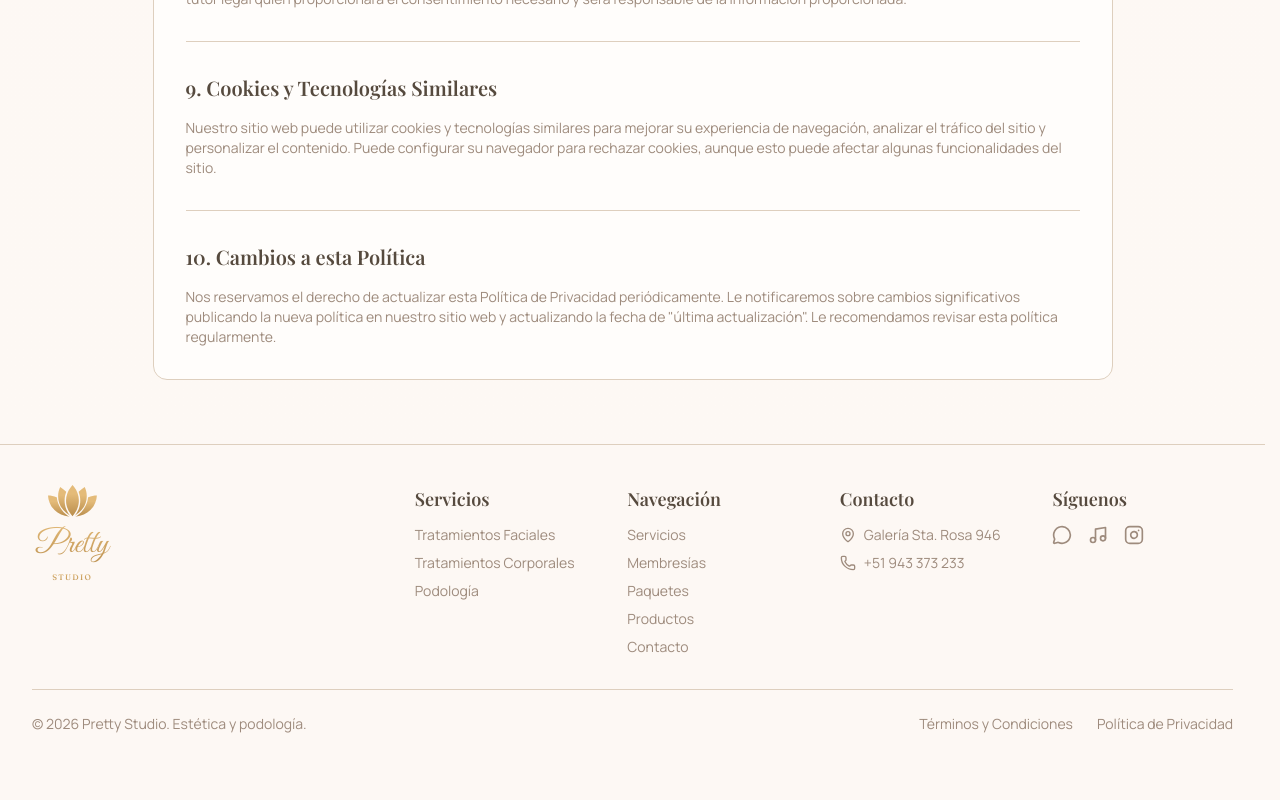
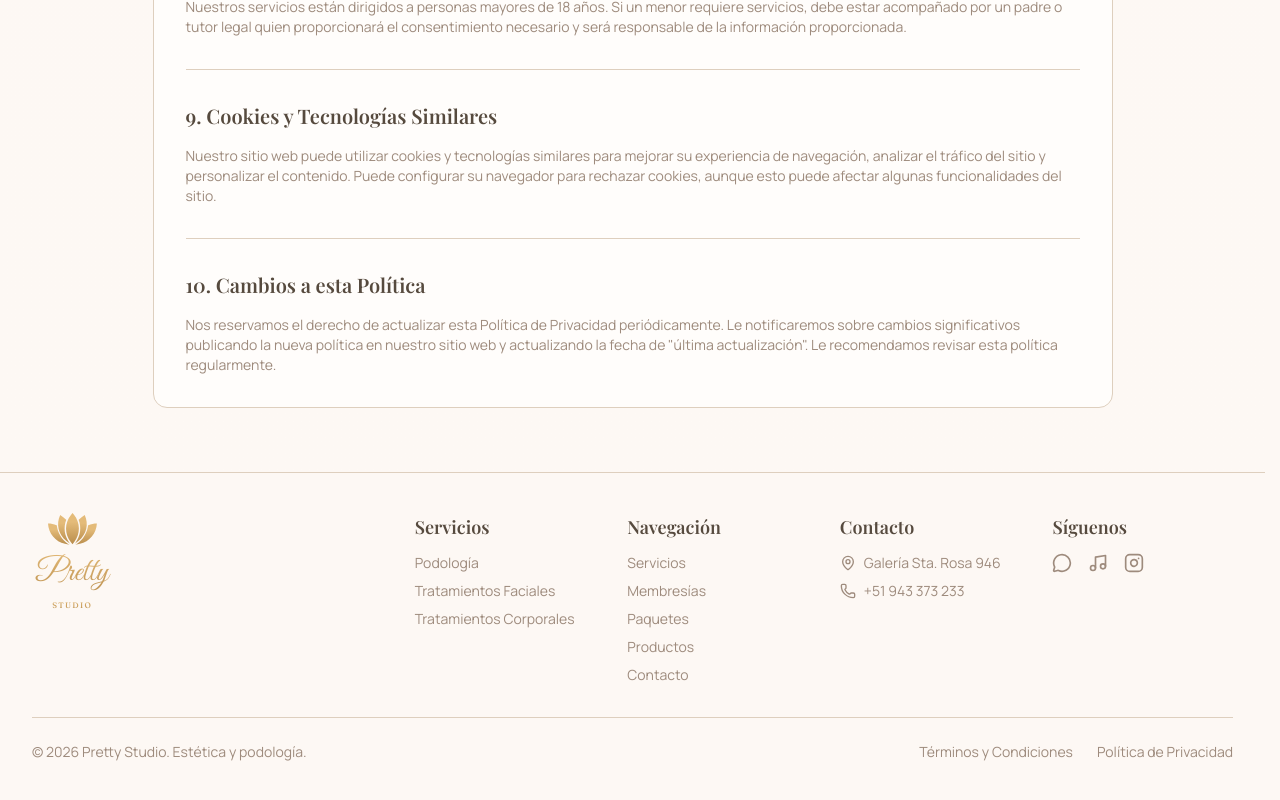
Before and after one commit to zGIKS/pretty-shop, a Next.js app: page /privacy in a window 1280 px wide. Shown: the part 2033-2833 px from the top of the page. Before the commit the page ends 2807 px from the top, so only its background shows below. Built offline with nearby package versions, Linux system fonts and the light colour scheme.

Commit message:
fix: adjust site header gap for better layout consistency in responsive design

```diff
--- a/src/app/globals.css
+++ b/src/app/globals.css
@@ -42,7 +42,7 @@
 :root {
   --radius: 0.625rem;
   --site-header-offset: 6.5rem;
-  --site-header-gap: 2rem;
+  --site-header-gap: 2.5rem;
 
   /* Brand palette */
   --brand-rose: #c7b6a8;
@@ -89,7 +89,13 @@
 @media (min-width: 640px) {
   :root {
     --site-header-offset: 7.5rem;
-    --site-header-gap: 1.75rem;
+    --site-header-gap: 2.5rem;
+  }
+}
+
+@media (min-width: 1024px) {
+  :root {
+    --site-header-gap: 3.5rem;
   }
 }
 
--- a/src/components/footer.tsx
+++ b/src/components/footer.tsx
@@ -11,12 +11,9 @@ import {
 
 export default function Footer() {
   const servicios = [
+    { label: "Podología", href: "/servicios/podologia" },
     { label: "Tratamientos Faciales", href: "/servicios/tratamientos-faciales" },
-    {
-      label: "Tratamientos Corporales",
-      href: "/servicios/tratamientos-corporales",
-    },
-    { label: "Podología", href: "/servicios/podologia" },
+    { label: "Tratamientos Corporales", href: "/servicios/tratamientos-corporales" },
   ];
 
   const navegacion = [
--- a/src/components/mobile-header-menu.tsx
+++ b/src/components/mobile-header-menu.tsx
@@ -195,8 +195,8 @@ export default function MobileHeaderMenu({
                   aria-current={pathname === "/membresias" ? "page" : undefined}
                   className="flex items-start gap-3 py-3"
                 >
-                  <span className="rounded-full border border-border bg-primary/10 p-2 text-primary">
-                    <CreditCard className="h-4 w-4" />
+                  <span className="rounded-full border border-border p-2 text-[var(--brand-gold)]">
+                    <CreditCard className="h-4 w-4" strokeWidth={1.8} />
                   </span>
                   <span>
                     <span className="block text-sm font-semibold text-foreground">
@@ -213,8 +213,8 @@ export default function MobileHeaderMenu({
                   aria-current={pathname === "/paquetes" ? "page" : undefined}
                   className="flex items-start gap-3 py-3"
                 >
-                  <span className="rounded-full border border-border bg-primary/10 p-2 text-primary">
-                    <Gift className="h-4 w-4" />
+                  <span className="rounded-full border border-border p-2 text-[var(--brand-gold)]">
+                    <Gift className="h-4 w-4" strokeWidth={1.8} />
                   </span>
                   <span>
                     <span className="block text-sm font-semibold text-foreground">
```
